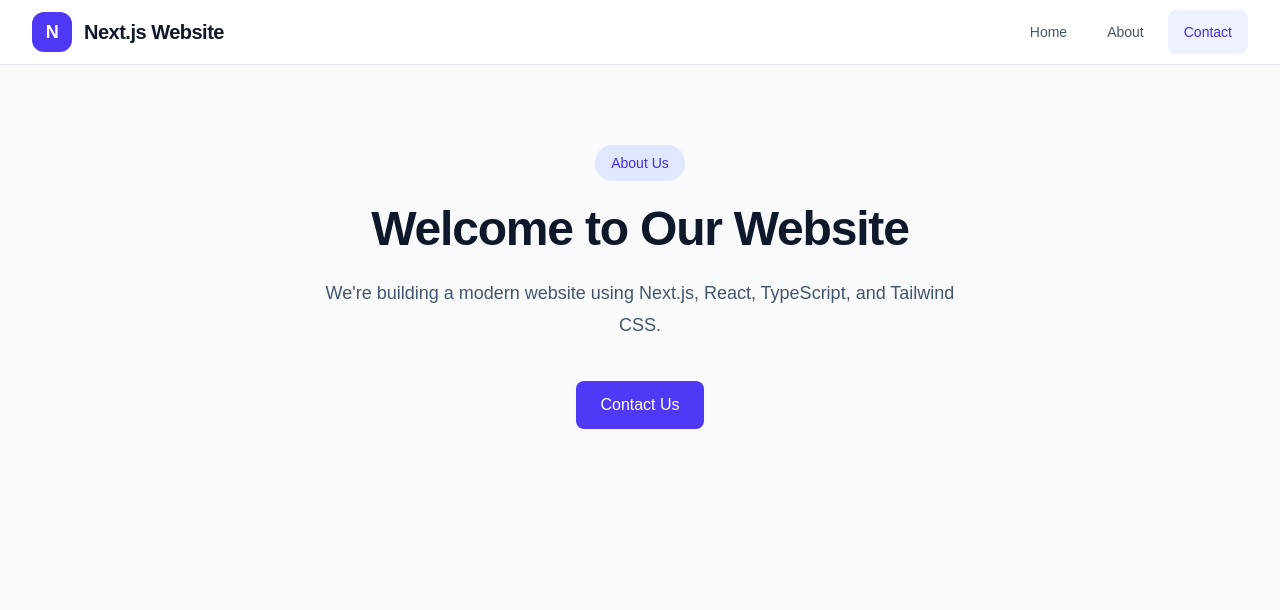
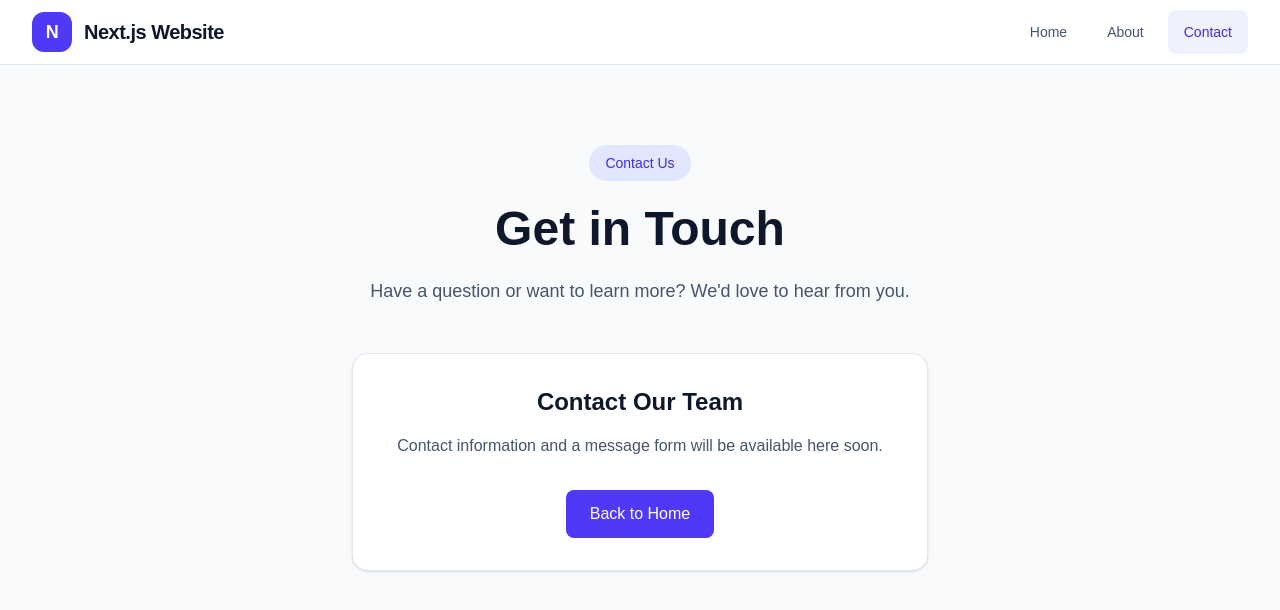
Before and after one commit to asifnawaz-art/nextjs-learn, a Next.js app: page /contact in a window 1280 px wide. Shown: the top 610 px of the page. Built offline with nearby package versions, Linux system fonts and the light colour scheme.

Commit message:
update the contact page

```diff
--- a/app/contact/page.tsx
+++ b/app/contact/page.tsx
@@ -2,33 +2,42 @@ import type { Metadata } from "next";
 import Link from "next/link";
 
 export const metadata: Metadata = {
-  title: "About Us",
-  description: "Learn more about our website and what we do.",
+  title: "Contact Us",
+  description: "Get in touch with our team.",
 };
 
-export default function AboutPage() {
+export default function ContactPage() {
   return (
     <section className="min-h-[calc(100vh-4rem)] bg-slate-50 px-4 py-20 sm:px-6 lg:px-8">
-      <div className="mx-auto max-w-4xl text-center">
-        <span className="inline-block rounded-full bg-indigo-100 px-4 py-2 text-sm font-medium text-indigo-700">
-          About Us
-        </span>
+      <div className="mx-auto max-w-4xl">
+        <div className="text-center">
+          <span className="inline-block rounded-full bg-indigo-100 px-4 py-2 text-sm font-medium text-indigo-700">
+            Contact Us
+          </span>
 
-        <h1 className="mt-6 text-4xl font-bold tracking-tight text-slate-900 sm:text-5xl">
-          Welcome to Our Website
-        </h1>
+          <h1 className="mt-6 text-4xl font-bold text-slate-900 sm:text-5xl">
+            Get in Touch
+          </h1>
 
-        <p className="mx-auto mt-6 max-w-2xl text-lg leading-8 text-slate-600">
-          We&apos;re building a modern website using Next.js, React, TypeScript,
-          and Tailwind CSS.
-        </p>
+          <p className="mx-auto mt-6 max-w-2xl text-lg text-slate-600">
+            Have a question or want to learn more? We'd love to hear from you.
+          </p>
+        </div>
 
-        <div className="mt-10">
+        <div className="mx-auto mt-12 max-w-xl rounded-2xl border border-slate-200 bg-white p-8 text-center shadow-sm">
+          <h2 className="text-2xl font-semibold text-slate-900">
+            Contact Our Team
+          </h2>
+
+          <p className="mt-4 text-slate-600">
+            Contact information and a message form will be available here soon.
+          </p>
+
           <Link
-            href="/contact"
-            className="inline-flex rounded-lg bg-indigo-600 px-6 py-3 font-medium text-white transition-colors hover:bg-indigo-700 focus-visible:outline-2 focus-visible:outline-offset-2 focus-visible:outline-indigo-600"
+            href="/"
+            className="mt-8 inline-flex rounded-lg bg-indigo-600 px-6 py-3 font-medium text-white transition-colors hover:bg-indigo-700"
           >
-            Contact Us
+            Back to Home
           </Link>
         </div>
       </div>
```
